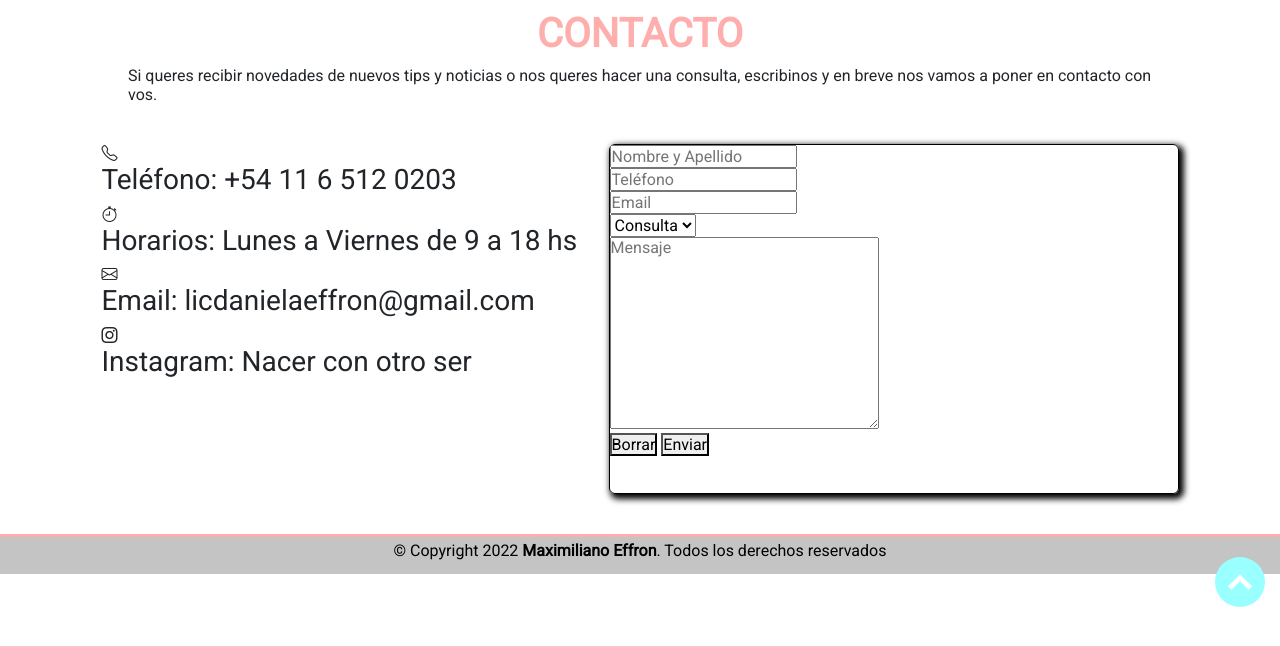
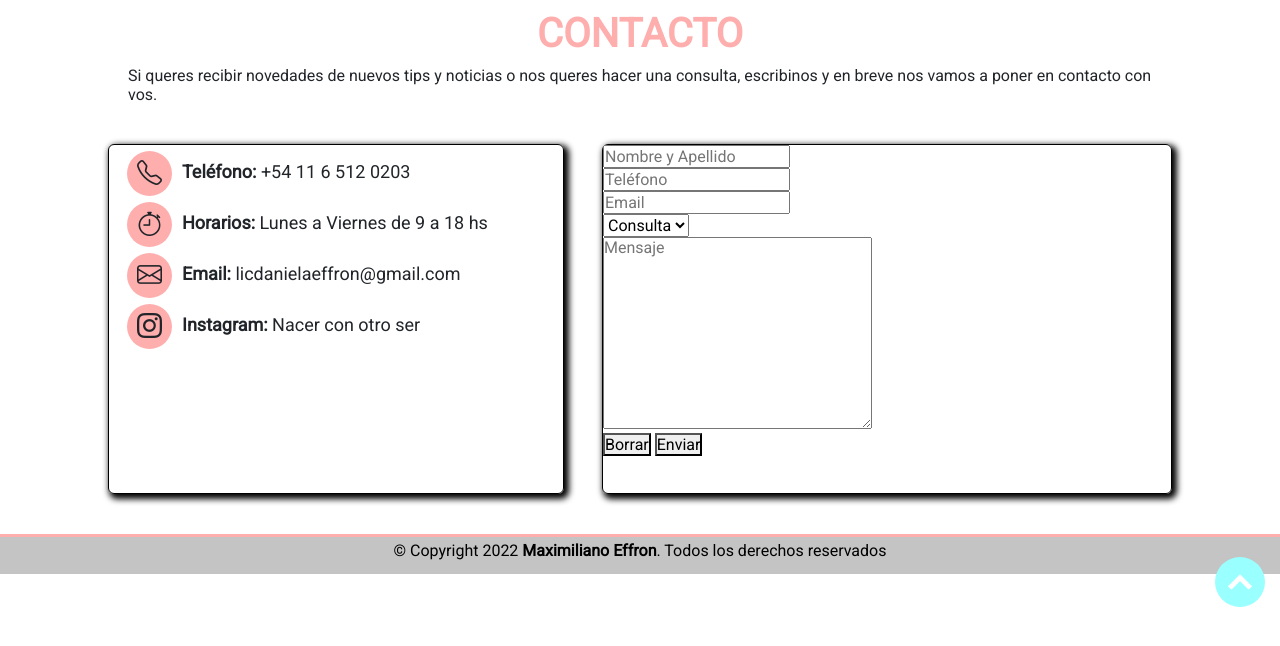
Before and after one commit to maxieffron/dani_psicologa, a PHP site: page /pages/contacto.html in a window 1280 px wide. Shown: the part 133-779 px from the top of the page. Run offline with PHP 8.4, Linux system fonts and the light colour scheme.

Commit message:
Se actualiza la sección 'Contacto'

```diff
--- a/assets/css/style.css
+++ b/assets/css/style.css
@@ -364,7 +364,7 @@ nav {
   padding: 40px 0;
 }
 
-.container-info {
+.container-contacto-info {
   width: 40%;
   height: 350px;
   border-radius: 6px;
@@ -373,7 +373,7 @@ nav {
   justify-content: left;
 }
 
-.contacto-contacto-info {
+.contacto-info {
   display: flex;
   flex-direction: row;
   flex-wrap: wrap;
@@ -389,7 +389,7 @@ nav {
   margin-top: auto;
 }
 
-.contacto-contacto-info i {
+.contacto-info i {
   width: 45px;
   height: 45px;
   background-color: #ffaeae;
@@ -402,14 +402,14 @@ nav {
   margin-top: 6px;
 }
 
-.contacto-contacto-info h3 {
+.contacto-info h3 {
   display: inline;
   padding-left: 10px;
   padding-top: 16px;
   font-size: 18px;
 }
 
-.contacto-contacto-info h3 span {
+.contacto-info h3 span {
   font-weight: 600;
 }
 
--- a/assets/scss/partials/_section-contacto.scss
+++ b/assets/scss/partials/_section-contacto.scss
@@ -8,7 +8,7 @@
     padding: 40px 0;
 }
 
-.container-info {
+.container-contacto-info {
     width: 40%;
     height: 350px;
     border-radius: 6px;
@@ -17,7 +17,7 @@
     justify-content: left;
 }
 
-.contacto-contacto-info {
+.contacto-info {
     display: flex;
     flex-direction: row;
     flex-wrap: wrap;
```
Also changed, not shown: 1 other file.
